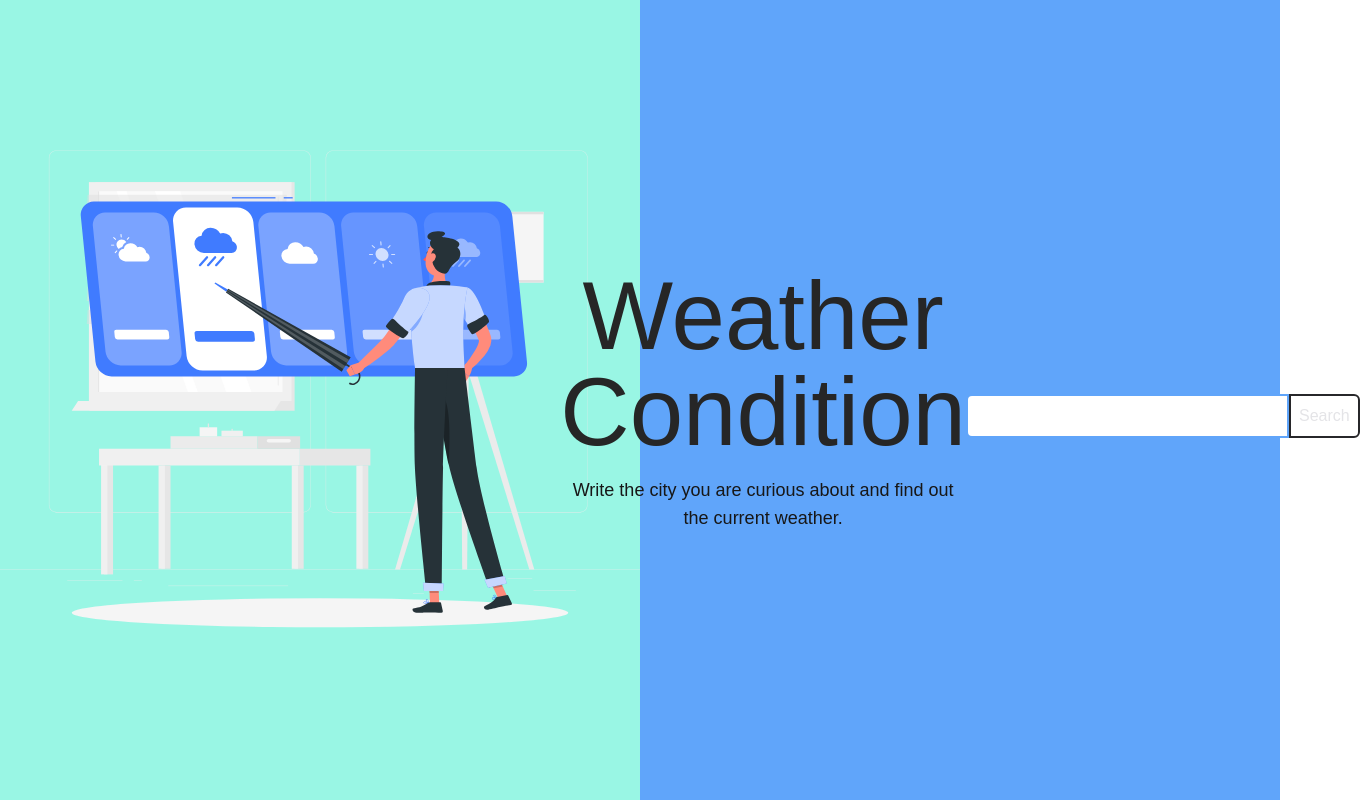
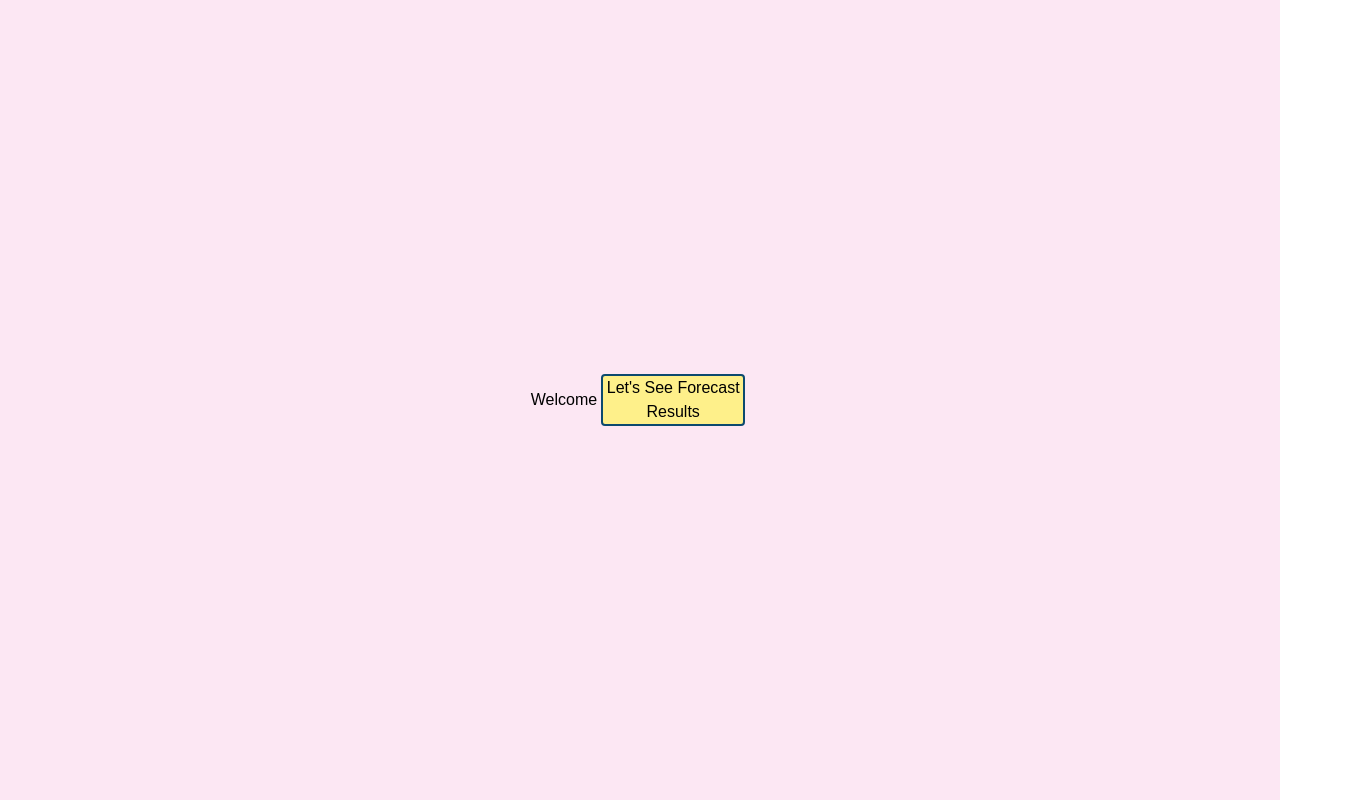
Before and after one commit to petekgithub/forecast-condition, a React (Create React App) app: page / in a window 1280 px wide. Shown: the whole page, 1360 px wide, since content can reach past the window. Built offline with nearby package versions, Linux system fonts and the light colour scheme; a web font is replaced by a local one.

Commit message:
router-try1

```diff
--- a/src/App.tsx
+++ b/src/App.tsx
@@ -1,17 +1,24 @@
 import Forecast from "./components/Forecast";
 import Search from "./components/Search";
-
 import useForecast from "./hooks/useForecast";
+import { BrowserRouter, Routes, Route } from "react-router-dom";
+import Home from "./Home";
 
 const App = (): JSX.Element => {
   const { forecast, options, term, onOptionSelect, onSubmit, onInputChange } =
     useForecast();
 
   return (
+    <BrowserRouter>
       <main className="flex justify-center items-center bg-blue-400 h-[100vh] w-full">
+        <Routes>
+          <Route path="/" element={<Home />} />
           {forecast ? (
-        <Forecast data={forecast} />
+            <Route path="/forecast" element={<Forecast data={forecast} />} />
           ) : (
+            <Route
+              path="/search"
+              element={
                 <Search
                   term={term}
                   options={options}
@@ -19,8 +26,12 @@ const App = (): JSX.Element => {
                   onOptionSelect={onOptionSelect}
                   onSubmit={onSubmit}
                 />
+              }
+            />
           )}
+        </Routes>
       </main>
+    </BrowserRouter>
   );
 };
 
--- /dev/null
+++ b/src/Home.tsx
@@ -0,0 +1,19 @@
+import { Link } from "react-router-dom";
+
+const Home = (): JSX.Element => {
+  return (
+    <main className="flex justify-center items-center bg-pink-100 h-[100vh] w-full">
+      <h1>Welcome</h1>
+      <Link to={"/forecast"}>
+        <button
+          type="button"
+          className="justify-center items-center h-42 w-36 rounded bg-yellow-200 m-1 border-2 border-sky-900"
+        >
+          Let's See Forecast Results
+        </button>
+      </Link>
+    </main>
+  );
+};
+
+export default Home;
--- a/src/components/Forecast.tsx
+++ b/src/components/Forecast.tsx
@@ -5,10 +5,11 @@ import {
   getHumidityValue,
   getSunTime,
   getWindDirection,
-  getPop,
   getVisibilityValue,
 } from "../helpers";
 import IconWrapper from "./IconWrapper";
+//import { useNavigate } from "react-router-dom";
+import { Link } from "react-router-dom";
 
 type Props = {
   data: forecastType;
@@ -23,6 +24,7 @@ const Degree = ({ temp }: { temp: number }): JSX.Element => (
 
 const Forecast = ({ data }: Props): JSX.Element => {
   const today = data.list[0];
+  //const navigate = useNavigate();
 
   return (
     <div
@@ -30,9 +32,17 @@ const Forecast = ({ data }: Props): JSX.Element => {
     md:px-10 lg:px-24 h-full lg:h-auto bg-white bg-opacity-20 backdrop-blur-ls
     rounded drop-shadow-lg relative"
     >
+      <Link to={"/search"}>
+        <button
+          type="button"
+          className="absolute left-0 top-0 h-16 w-16 rounded bg-cyan-200 m-1 border-2 border-sky-900"
+        >
+          Search Again
+        </button>
+      </Link>
       <button
         type="button"
-        //  onClick={() => navigate("/")}
+        //onClick={() => navigate("/")}
         className="absolute left-0 top-0 h-16 w-16 rounded bg-cyan-200 m-1 border-2 border-sky-900"
       >
         Search Again
--- a/src/components/Search.tsx
+++ b/src/components/Search.tsx
@@ -1,6 +1,7 @@
 import { ChangeEvent } from "react";
 import { optionType } from "../types";
 import Graphic from "../assets/Icons/Weather-rafiki.svg";
+import { Link } from "react-router-dom";
 
 type Props = {
   term: string;
@@ -50,12 +51,14 @@ const Search = ({
               </li>
             ))}
           </ul>
+          <Link to={"/forecast"}>
             <button
               className="rounded-r-md border-2 z-50 border-zinc-800 hover:border-blue-900 hover:text-black text-zinc-200 px-2 py-2 cursor-pointer"
               onClick={onSubmit}
             >
               Search
             </button>
+          </Link>
         </div>
       </section>
     </main>
```
Lines whose indentation alone changed are shown as unchanged.
